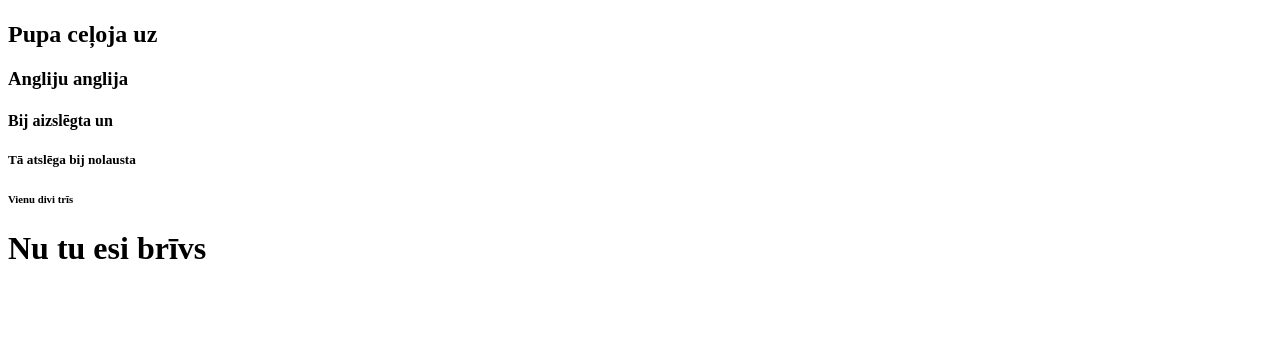
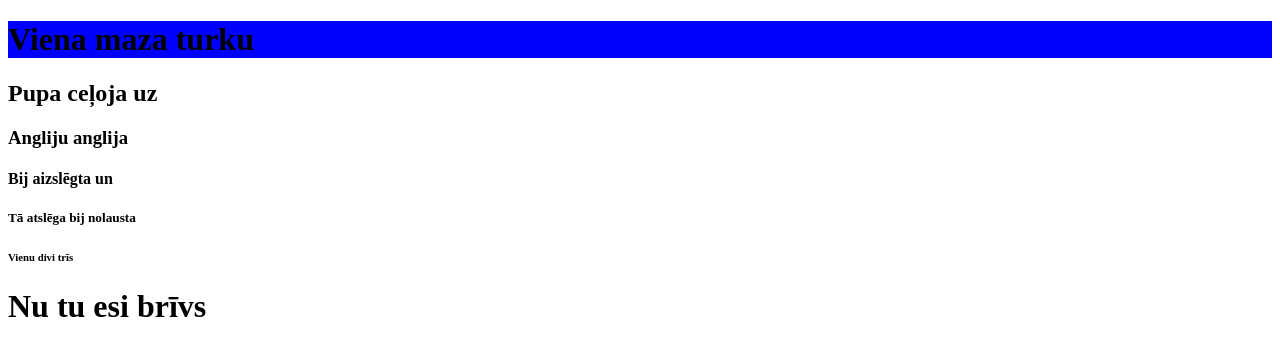
Before and after one commit to evelinasabine/kam, a plain HTML site: page index.html in a window 1280 px wide. Drawn offline with Linux system fonts and the light colour scheme.

Commit message:
Update index.html

```diff
--- a/index.html
+++ b/index.html
@@ -6,7 +6,7 @@
 
 <body>
 
-<h1 style="background-color:blue;" Viena maza turku</h1>
+<h1 style="background-color:blue;">Viena maza turku</h1>
 <h2>Pupa ceļoja uz</h2>
 <h3>Angliju anglija</h3>
 <h4>Bij aizslēgta un</h4>
```
